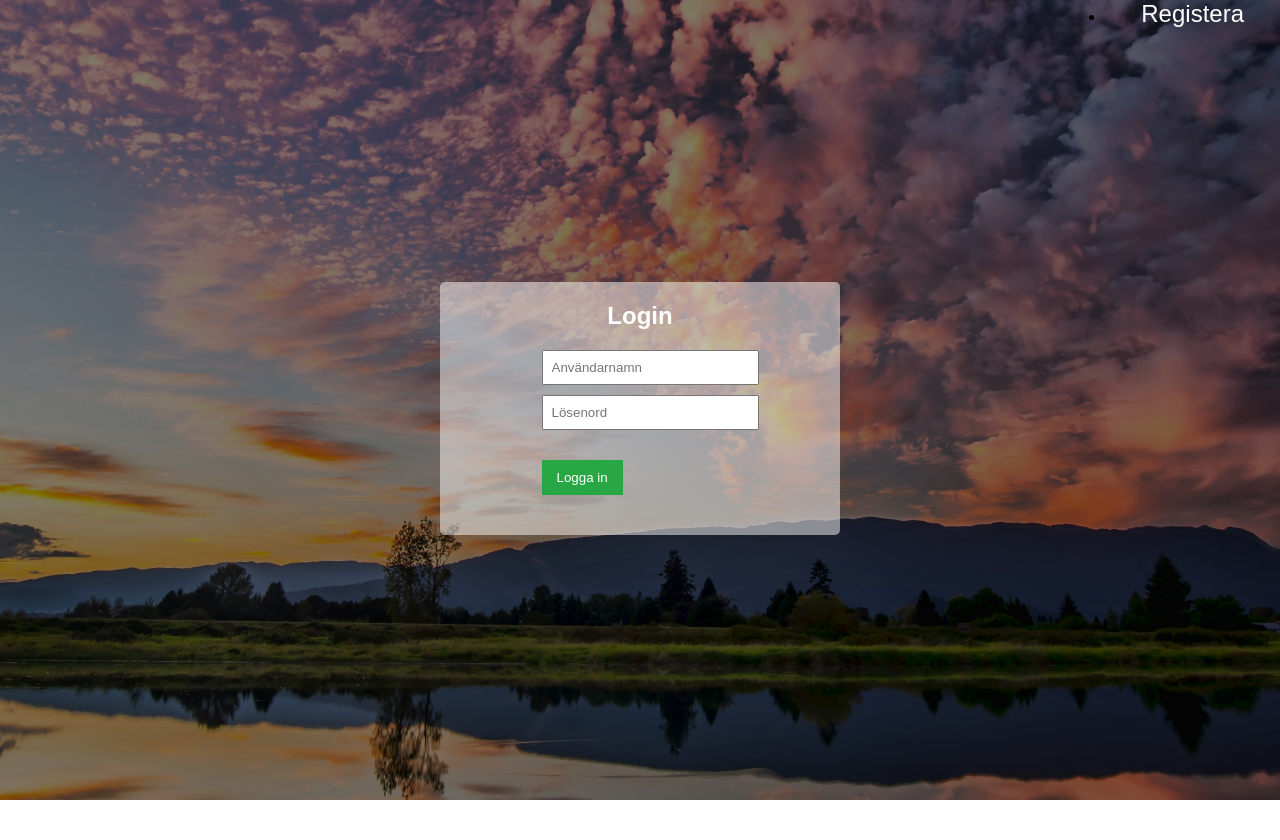
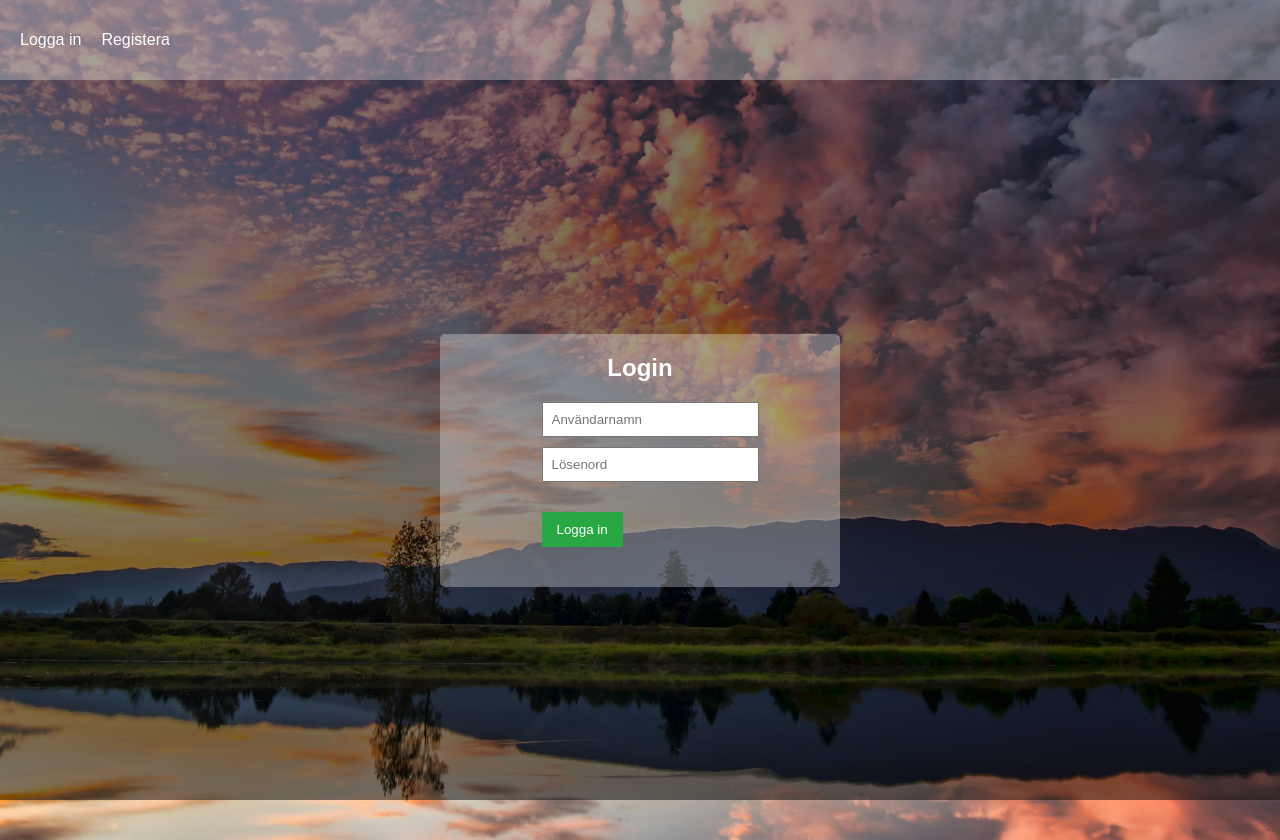
Before and after one commit to ozce2300/palogfront, a website built with Parcel: page src/index.html in a window 1280 px wide. Before the commit the page ends 800 px from the top, so only its background shows below. Built offline with nearby package versions, Linux system fonts and the light colour scheme.

Commit message:
html & css klar

```diff
--- a/src/css/stylesheet.css
+++ b/src/css/stylesheet.css
@@ -7,22 +7,41 @@ body {
 
     font-family: Arial, sans-serif;
     background: linear-gradient( rgba(0, 0, 0, 0.5), rgba(0, 0, 0, 0.5) ), url('/src/images/bakgrund.jpg');
-    background-size: cover; /* Se till att bilden täcker hela skärmen */
-    background-position: center; /* Centrerar bilden */
-    background-repeat: no-repeat; /* Förhindrar att bilden upprepas */
+    background-size: cover;
+    background-position: center;
+    background-repeat: no-repeat;
     width: 100%;
     height: 100vh;
 }
-nav {
+
+header{
+    display: flex;
+    align-items: center;
+    background-color: rgba(255, 255, 255, 0.3);
+    width: 100%;
+    height: 10vh;
+
+}
+ul {
     display: flex;
     justify-content: flex-end;
 }
 
+li{
+    list-style-type: none;
+    margin-left: 20px;
+}
+
+a:hover {
+    color: rgb(227, 224, 219);
+    text-decoration: underline;
+}
+
 a {
-    font-size: 1.5em;
+    font-size: 1em;
     color: white;
-    text-decoration-line: none;
-    padding: 1.5em;
+    text-decoration: none;
+
 }
 
 h2{
@@ -65,7 +84,7 @@ button:hover {
     justify-content: center;
     align-items: center;
     flex-direction: column;
-    background-color: rgba(255, 255, 255, 0.5); /* Vit bakgrund med transparens för bättre kontrast */
+    background-color: rgba(255, 255, 255, 0.3);
     padding: 20px 0px;
     width: 100%;
     max-width: 400px;
--- a/src/index.html
+++ b/src/index.html
@@ -12,6 +12,7 @@
     <header>
         <nav>
             <ul>
+                <li><a href="index.html">Logga in</a></li>
                 <li><a href="registrera.html">Registera</a></li>
             </ul>
         </nav>
```
Also changed, not shown: src/registrera.html (+2 -0 lines), dist/index.html, dist/registrera.html, 2 other files.
